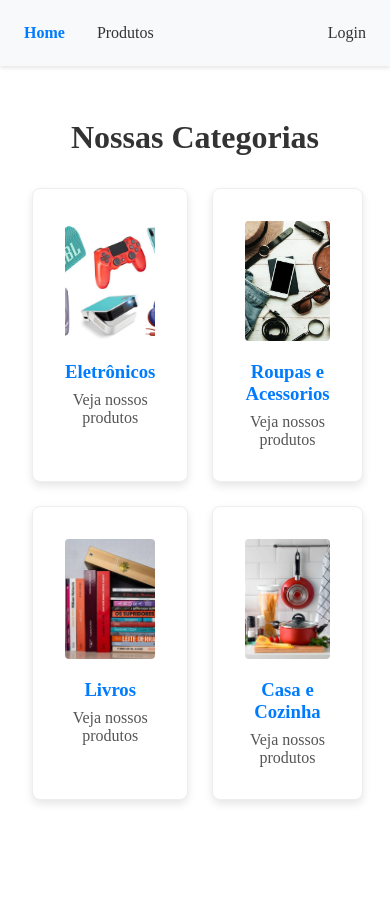
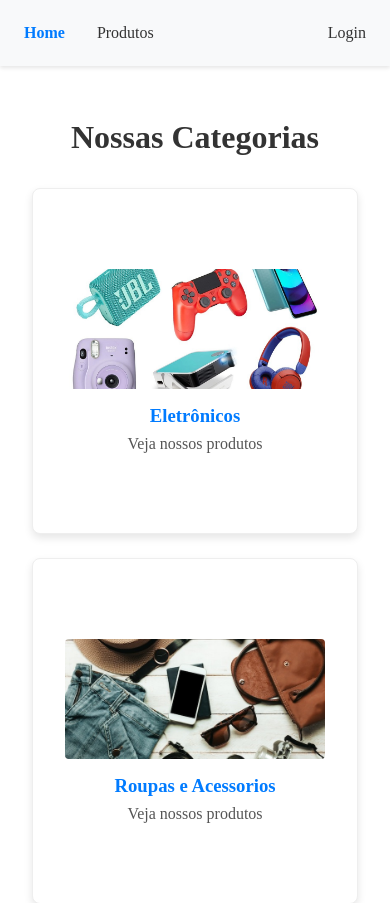
Before and after one commit to Alexhcx/teste-frontend, a Vue app: page / in a window 390 px wide. Shown: the top 903 px of the page. Before the commit the page ends 844 px from the top, so only its background shows below. Built offline with nearby package versions, Linux system fonts and the light colour scheme; no server answers.

Commit message:
style: refactor category grid layout to use flexbox for better responsiveness

```diff
--- a/src/views/HomeView.vue
+++ b/src/views/HomeView.vue
@@ -38,14 +38,22 @@ h1 {
 }
 
 .category-grid {
-  display: grid;
-  grid-template-columns: repeat(2, 1fr);
+  display: flex;
+  flex-wrap: wrap;
+  /* Adicione esta linha para permitir a quebra */
+  justify-content: center;
+  /* Troque justify-items por justify-content */
+  align-items: center;
   gap: 1.5rem;
   width: 100%;
   max-width: 1000px;
 }
 
 .category-card {
+  display: flex;
+  flex-direction: column;
+  align-items: center;
+  justify-content: center;
   background-color: #ffffff;
   padding: 2rem;
   border-radius: 8px;
@@ -55,6 +63,8 @@ h1 {
   transition: transform 0.3s, box-shadow 0.3s;
   text-decoration: none;
   color: inherit;
+  width: 300px;
+  height: 280px;
 }
 
 .category-card:hover {
```
